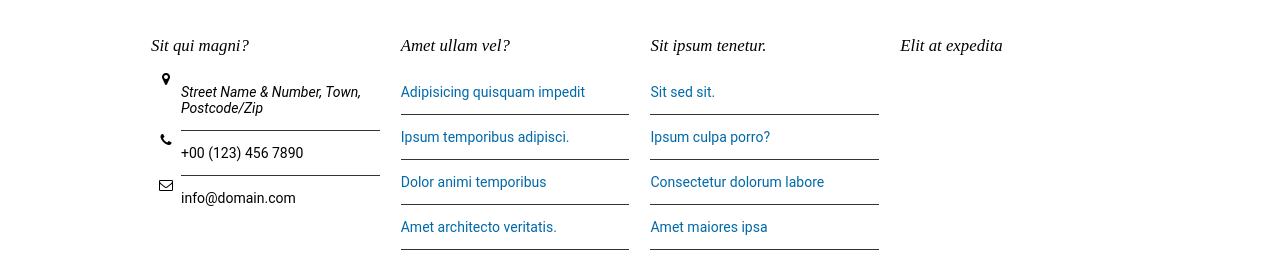
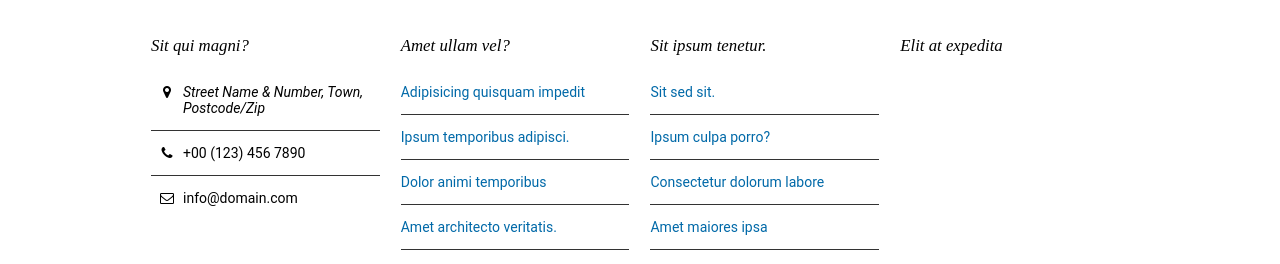
Before and after one commit to kevcomedia/wetwest-clone, a website: page src/index.html in a window 1280 px wide. Shown: the part 3250-3514 px from the top of the page. Drawn offline with Linux system fonts and the light colour scheme.

Commit message:
Fix list icon alignment
The `fa-ul` and `fa-li` classes don't work well in our case, since they
make the icon as the bullet, and therefore they are not inside the
borders (funny, as soon as I started this sentence I remembered that
`list-style-position` exists. Don't know if that'll work though).

```diff
--- a/src/index.html
+++ b/src/index.html
@@ -108,18 +108,18 @@
     <div class="row__content grid">
       <div class="grid__item grid__item_col_1-4">
         <h3 class="heading heading_size_xs footer__heading">Sit qui magni?</h3>
-        <ul class="list footer__list fa-ul">
-          <li class="list__item">
-            <span class="fa fa-li fa-map-marker" aria-hidden="true"></span>
-            <address>Street Name &amp; Number, Town, Postcode/Zip</address>
+        <ul class="list footer__list">
+          <li class="list__item list__item_iconed">
+            <span class="list__icon fa fa-fw fa-map-marker" aria-hidden="true"></span>
+            <address class="list__text">Street Name &amp; Number, Town, Postcode/Zip</address>
           </li>
-          <li class="list__item">
-            <span class="fa fa-li fa-phone" aria-hidden="true"></span>
-            +00 (123) 456 7890
+          <li class="list__item list__item_iconed">
+            <span class="list__icon fa fa-fw fa-phone" aria-hidden="true"></span>
+            <span class="list__text">+00 (123) 456 7890</span>
           </li>
-          <li class="list__item">
-            <span class="fa fa-li fa-envelope-o" aria-hidden="true"></span>
-            info@domain.com
+          <li class="list__item list__item_iconed">
+            <span class="list__icon fa fa-fw fa-envelope-o" aria-hidden="true"></span>
+            <span class="list__text">info@domain.com</span>
           </li>
         </ul>
       </div>
--- a/src/stylesheets/main.css
+++ b/src/stylesheets/main.css
@@ -368,6 +368,28 @@
   border-bottom: unset;
 }
 
+/**
+ * List item with an icon to the left.
+ * 1 .Align icon with text.
+ */
+
+.list__item_iconed {
+  align-items: baseline; /* 1 */
+  display: flex; /* 1 */
+}
+
+/**
+ * 1. Some space to the left and right of icon.
+ * 2. Prevent icon from shrinking if text needs more space (i.e., make sure
+ *    icons are aligned).
+ */
+
+.list__icon {
+  flex-shrink: 0; /* 2 */
+  margin-left: .5em; /* 1 */
+  margin-right: .5em; /* 1 */
+}
+
 
 /* FEATURE BLOCKS (for the lack of a better term) */
 
```
